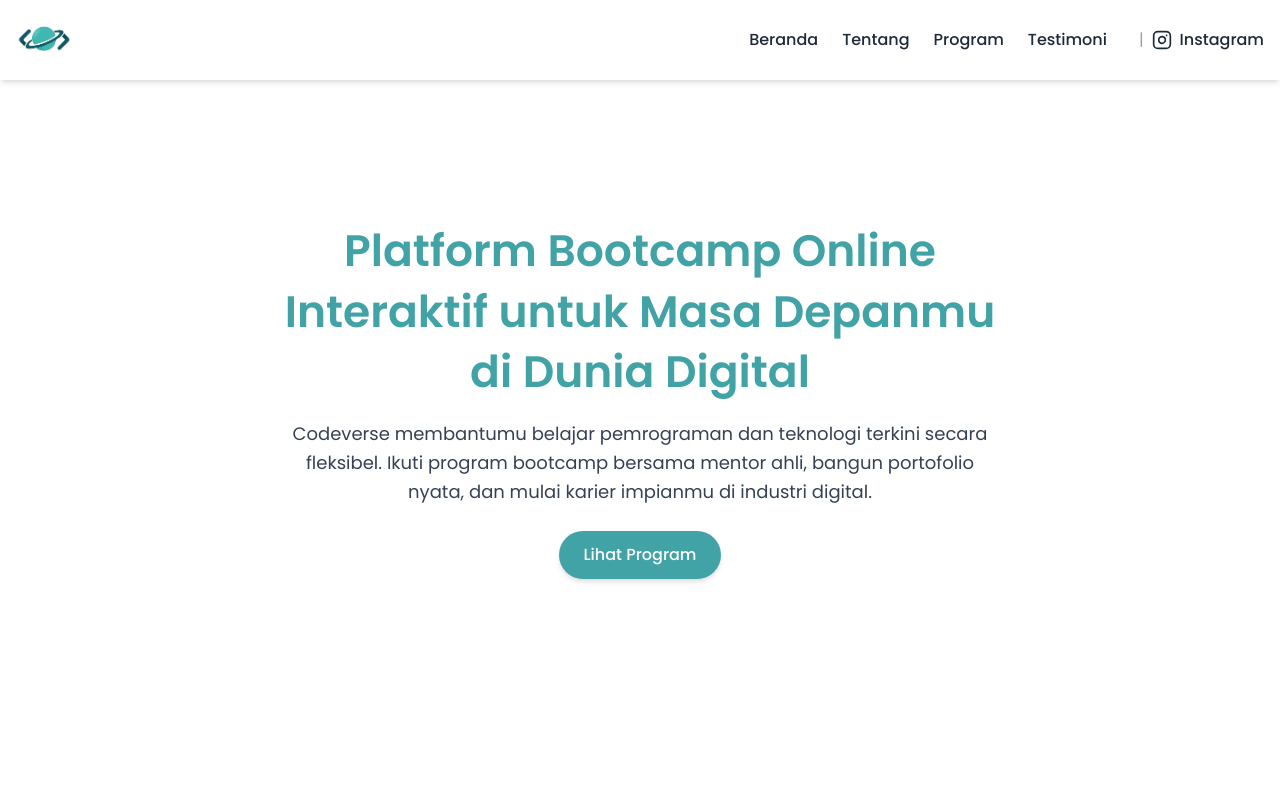
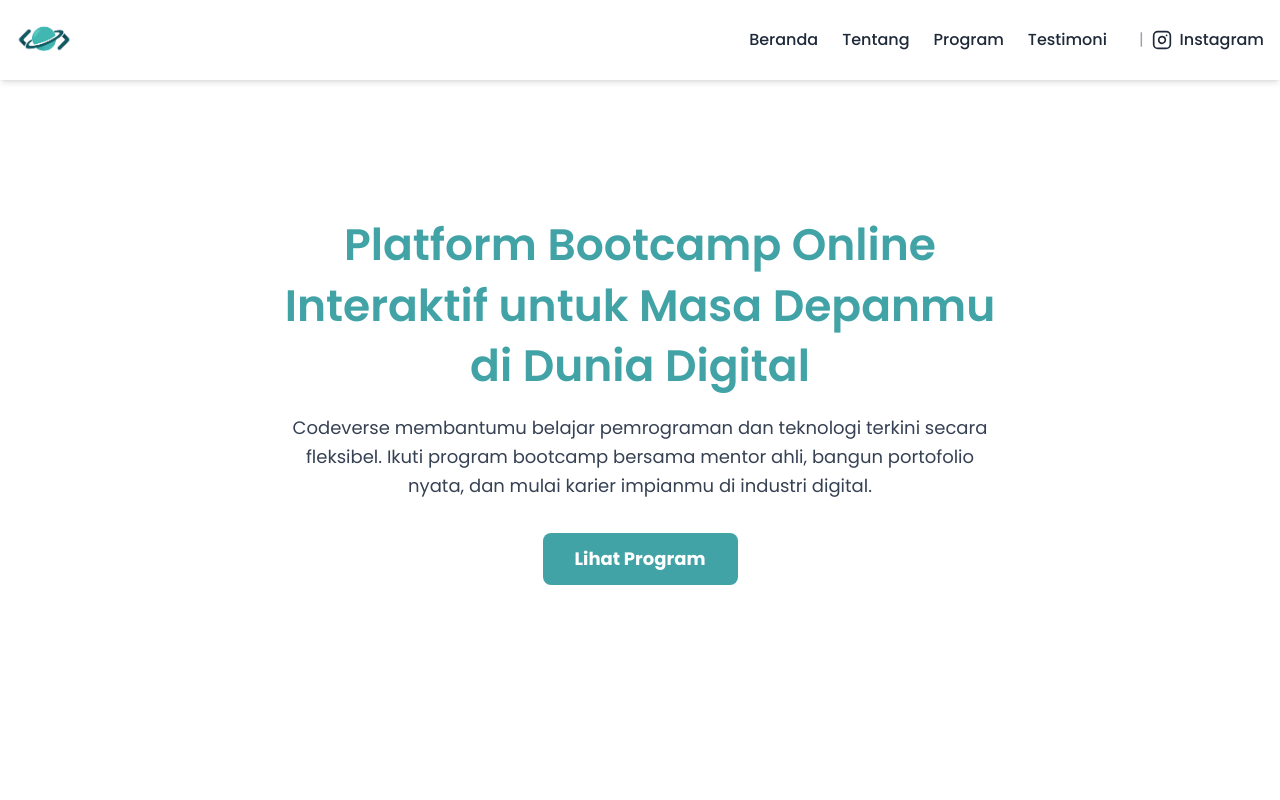
Before and after one commit to adibnajwan/codeverse, a React (Vite) app: page / in a window 1280 px wide. Shown: the top 800 px of the page. Built offline with nearby package versions, Linux system fonts and the light colour scheme; a web font is replaced by a local one.

Commit message:
fix: programs button

```diff
--- a/src/components/Hero.jsx
+++ b/src/components/Hero.jsx
@@ -1,4 +1,5 @@
 import { motion } from "framer-motion";
+import { Link } from "react-scroll"; // 1. Import Link
 import "@fontsource/playfair-display";
 import "@fontsource/poppins";
 
@@ -32,14 +33,18 @@ const Hero = () => {
           initial={{ opacity: 0, y: 20 }}
           animate={{ opacity: 1, y: 0 }}
           transition={{ delay: 0.6, duration: 1 }}
-          className="mt-6"
+          className="mt-8" // Menambah margin-top
         >
-          <a
-            href="#program"
-            className="inline-block bg-[#42A3A7] hover:bg-[#369092] text-white font-medium px-6 py-3 rounded-full transition duration-300 shadow-md"
+          {/* 2. Tambahkan Tombol dengan Link */}
+          <Link
+            to="pricing" // Arahkan ke section dengan id="pricing"
+            smooth={true}
+            duration={500}
+            offset={-70} // Sesuaikan offset dengan tinggi navbar
+            className="inline-block bg-[#42A3A7] text-white font-bold py-3 px-8 rounded-lg text-lg hover:bg-opacity-90 transition-colors cursor-pointer"
           >
             Lihat Program
-          </a>
+          </Link>
         </motion.div>
       </div>
     </section>
--- a/src/components/Navbar.jsx
+++ b/src/components/Navbar.jsx
@@ -2,7 +2,7 @@ import { useState } from "react";
 import { motion } from "framer-motion";
 import { Link } from "react-scroll";
 import { FiMenu, FiX, FiInstagram } from "react-icons/fi";
-import logoCodeverse from '../assets/codeverse-logo-navbar.png'; // pastikan nama file & path sesuai
+import logoCodeverse from '../assets/codeverse-logo-navbar.png';
 
 const Navbar = () => {
   const [isOpen, setIsOpen] = useState(false);
@@ -47,7 +47,7 @@ const Navbar = () => {
           {[
             { id: "hero", name: "Beranda" },
             { id: "about", name: "Tentang" },
-            { id: "program", name: "Program" },
+            { id: "pricing", name: "Program" }, // Perubahan di sini
             { id: "testimonials", name: "Testimoni" },
           ].map((section, idx) => (
             <li key={idx} className="md:my-0 my-4 text-center">
```
